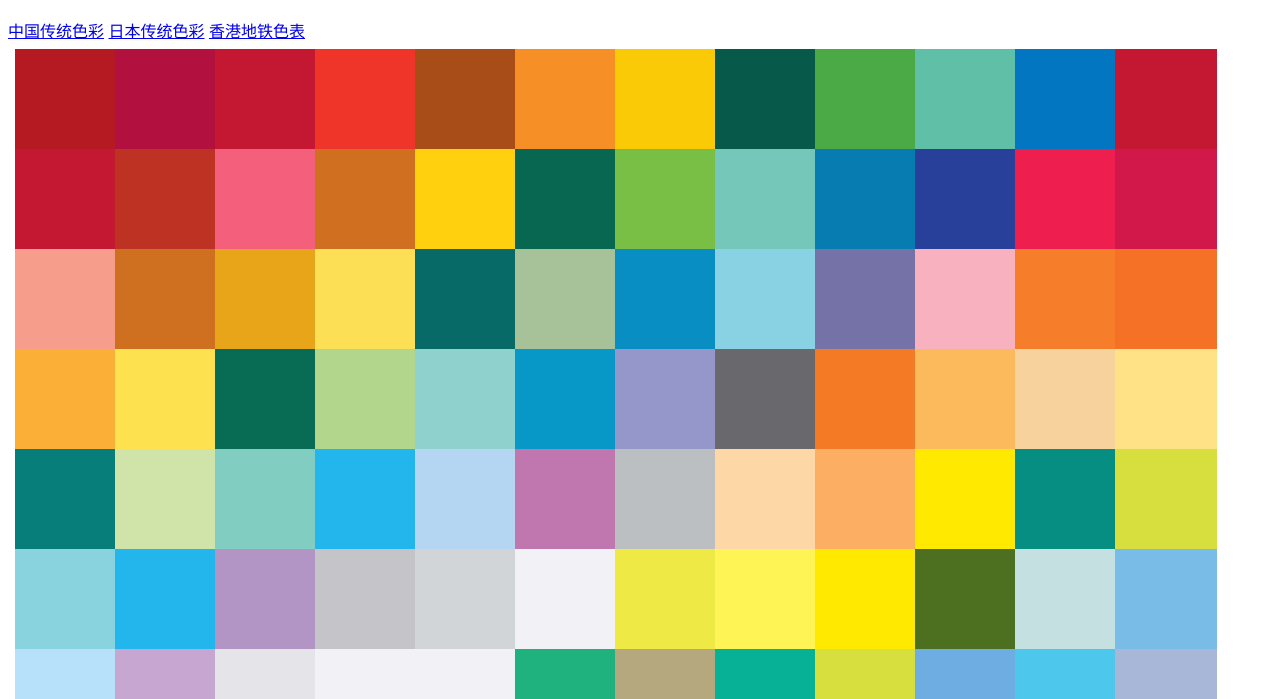
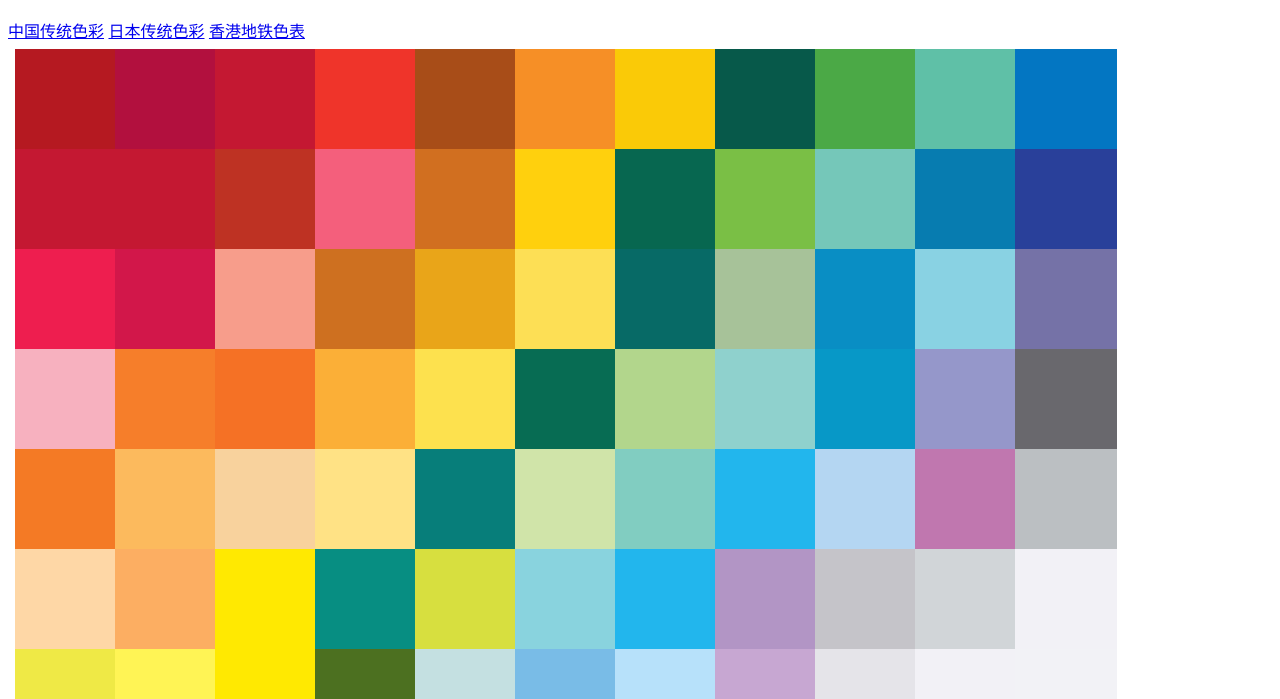
Before and after one commit to kernel1994/traditional-colors, a plain HTML site: page hk.html in a window 1280 px wide. Shown: the part 101-800 px from the top of the page. Drawn offline with Linux system fonts and the light colour scheme.

Commit message:
Set the colors table to 11 elements per row
使颜块呈现过渡规律。每行 11 个色块，每个色块最大宽度为 100px。

```diff
--- a/css/mtr_layout.css
+++ b/css/mtr_layout.css
@@ -8,6 +8,7 @@ main {
   display: flex;
   flex-wrap: wrap;
   margin: 0.5em;
+  max-width: calc(11 * 100px);
 }
 
 main a {
```
